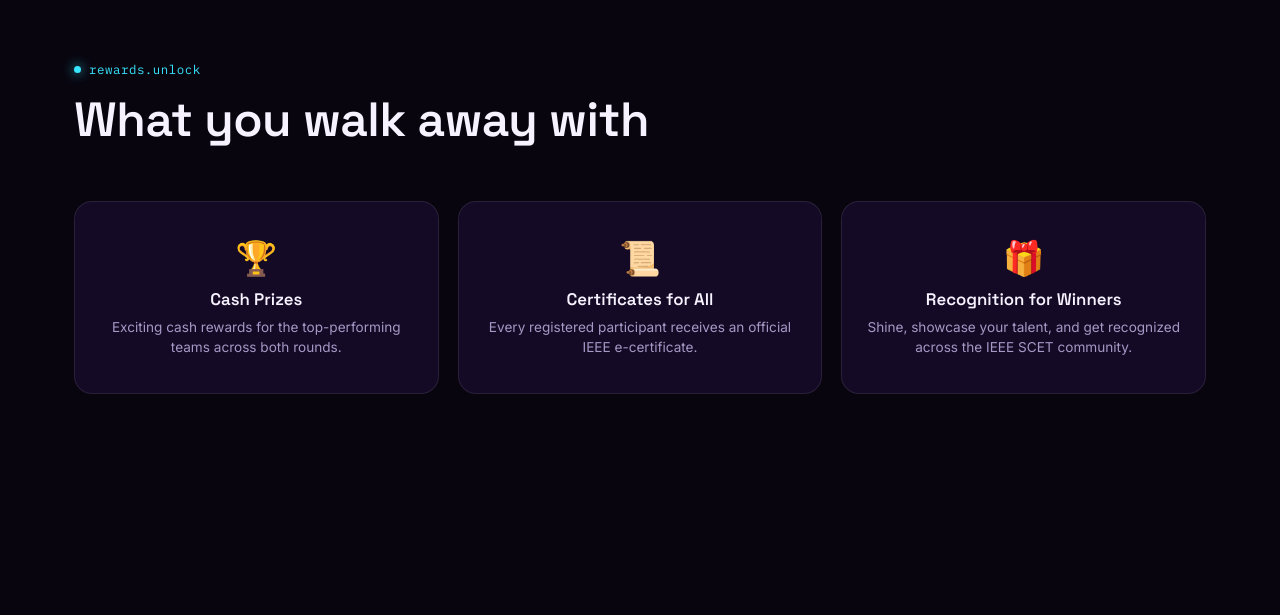
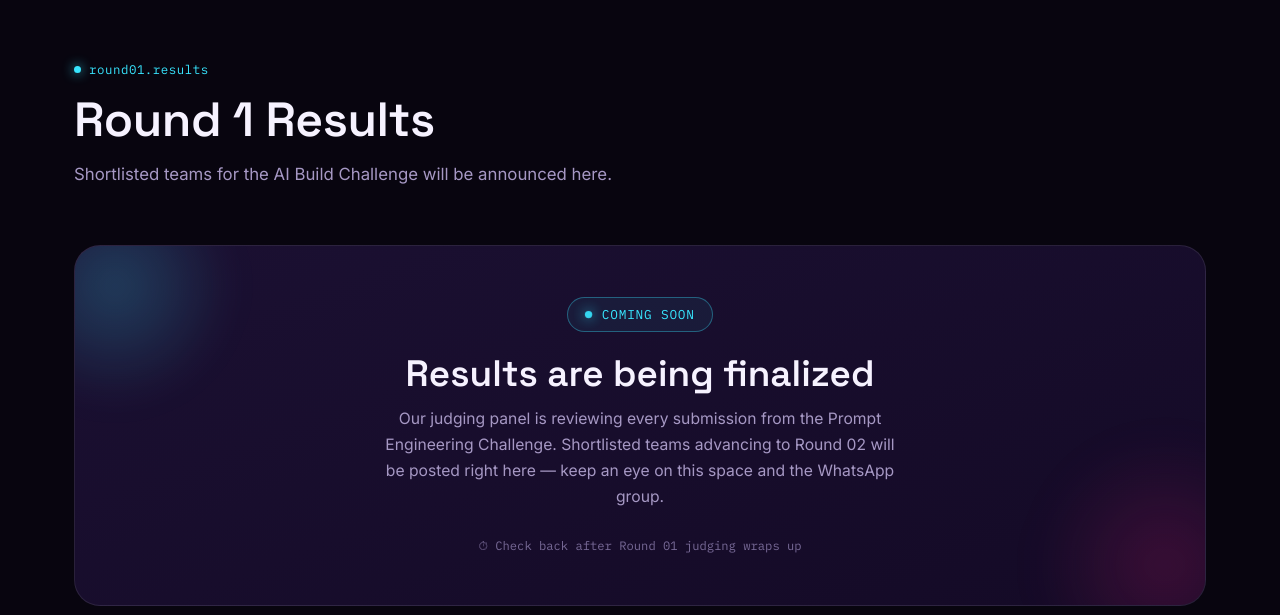
Before and after one commit to devpatelce2/Crea-Tech-2.O, a website: page index.html in a window 1280 px wide. Shown: the part 2677-3292 px from the top of the page. Drawn offline with Linux system fonts and the light colour scheme.

Commit message:
Update index.html

```diff
--- a/index.html
+++ b/index.html
@@ -208,6 +208,37 @@
   .lock-box .icn{font-size:1.2rem;line-height:1;}
   .lock-box p{margin:0;font-size:.82rem;color:var(--paper);opacity:.85;}
   .lock-box strong{color:var(--magenta);}
+
+    /* RESULTS / COMING SOON */
+  .results-wrap{
+    position:relative;border-radius:26px;padding:3.2rem 2rem;
+    background:linear-gradient(160deg,var(--panel2),var(--panel-solid));
+    border:1px solid var(--line);overflow:hidden;text-align:center;
+  }
+  .results-wrap::before{
+    content:'';position:absolute;top:-80px;left:-80px;width:240px;height:240px;border-radius:50%;
+    background:radial-gradient(circle,rgba(56,230,255,.22),transparent 70%);filter:blur(18px);
+  }
+  .results-wrap::after{
+    content:'';position:absolute;bottom:-90px;right:-90px;width:260px;height:260px;border-radius:50%;
+    background:radial-gradient(circle,rgba(240,32,127,.18),transparent 70%);filter:blur(20px);
+  }
+  .soon-badge{
+    position:relative;z-index:1;
+    display:inline-flex;align-items:center;gap:.6rem;
+    font-family:'IBM Plex Mono',monospace;font-size:.8rem;letter-spacing:.06em;
+    color:var(--cyan);border:1px solid rgba(56,230,255,.35);
+    padding:.5rem 1.1rem;border-radius:999px;background:rgba(56,230,255,.06);
+    margin-bottom:1.4rem;text-transform:uppercase;
+  }
+  .soon-dot{width:7px;height:7px;border-radius:50%;background:var(--cyan);box-shadow:0 0 12px var(--cyan);animation:pulse-dot 1.6s ease-in-out infinite;}
+  @keyframes pulse-dot{0%,100%{opacity:1;transform:scale(1);}50%{opacity:.4;transform:scale(1.4);}}
+  .results-wrap h3{position:relative;z-index:1;font-size:clamp(1.6rem,3.4vw,2.3rem);font-weight:600;margin-bottom:.8rem;}
+  .results-wrap p{position:relative;z-index:1;color:var(--muted);font-size:.98rem;line-height:1.65;max-width:520px;margin:0 auto;}
+  .results-note{
+    position:relative;z-index:1;margin-top:1.8rem;display:inline-flex;align-items:center;gap:.5rem;
+    font-family:'IBM Plex Mono',monospace;font-size:.76rem;color:var(--muted-dim);
+  }
 
   /* PRIZES */
   .perk-row{display:grid;grid-template-columns:repeat(3,1fr);gap:1.2rem;}
@@ -439,7 +470,20 @@
     </div>
   </div>
 </section>
-
+<!-- RESULTS -->
+<section class="section" id="results">
+  <div class="section-head reveal">
+    <div class="eyebrow">round01.results</div>
+    <h2>Round 1 Results</h2>
+    <p class="lead">Shortlisted teams for the AI Build Challenge will be announced here.</p>
+  </div>
+  <div class="results-wrap reveal">
+    <span class="soon-badge"><span class="soon-dot"></span>Coming Soon</span>
+    <h3>Results are being finalized</h3>
+    <p>Our judging panel is reviewing every submission from the Prompt Engineering Challenge. Shortlisted teams advancing to Round 02 will be posted right here — keep an eye on this space and the WhatsApp group.</p>
+    <div class="results-note">⏱ Check back after Round 01 judging wraps up</div>
+  </div>
+</section>
 <!-- PRIZES -->
 <section class="section" id="prizes">
   <div class="section-head reveal">
```
